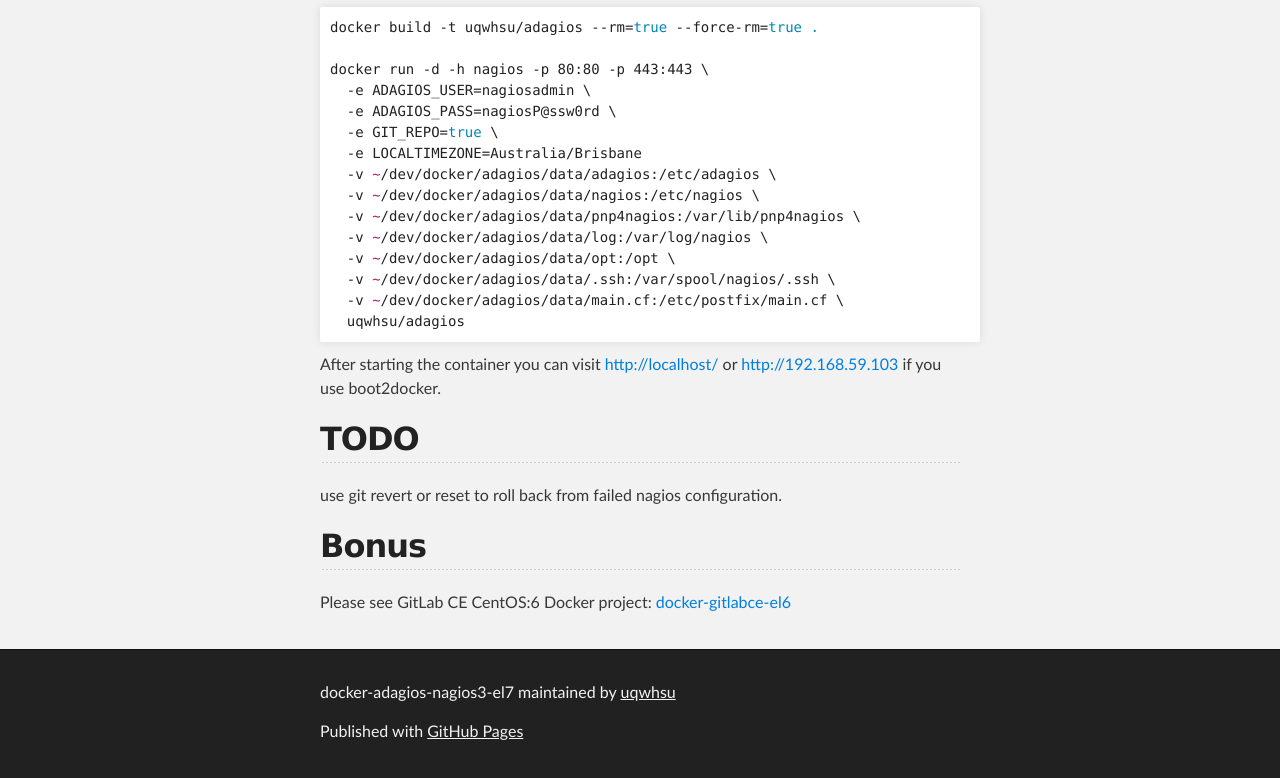
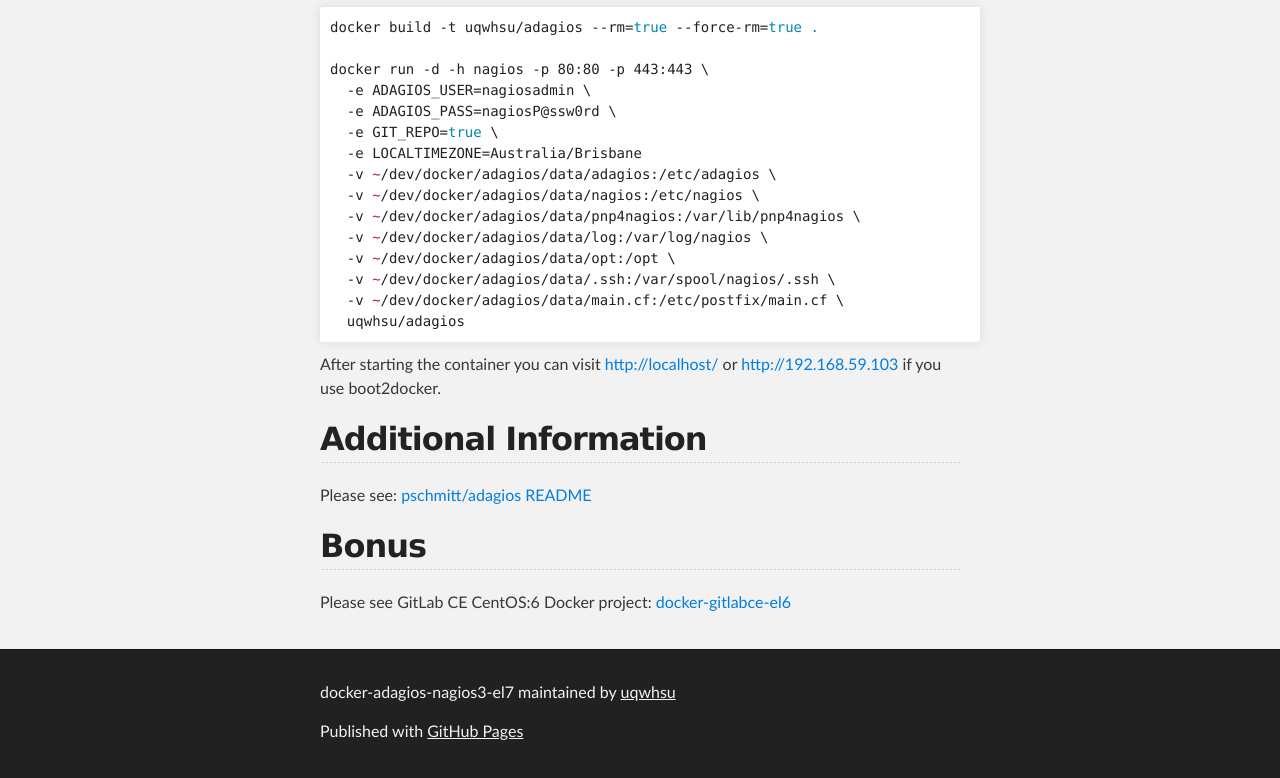
Before and after one commit to uqwhsu/docker-adagios-nagios3-el7, a plain HTML site: page index.html in a window 1280 px wide. Shown: the part 1604-2382 px from the top of the page. Drawn offline with Linux system fonts and the light colour scheme.

Commit message:
Create gh-pages branch via GitHub

```diff
--- a/index.html
+++ b/index.html
@@ -121,9 +121,9 @@ docker run -d -h nagios -p 80:80 -p 443:443 \
 <p>After starting the container you can visit <a href="http://localhost/">http://localhost/</a> or <a href="http://192.168.59.103">http://192.168.59.103</a> if you use boot2docker. </p>
 
 <h2>
-<a id="todo" class="anchor" href="#todo" aria-hidden="true"><span aria-hidden="true" class="octicon octicon-link"></span></a>TODO</h2>
+<a id="additional-information" class="anchor" href="#additional-information" aria-hidden="true"><span aria-hidden="true" class="octicon octicon-link"></span></a>Additional Information</h2>
 
-<p>use git revert or reset to roll back from failed nagios configuration.</p>
+<p>Please see: <a href="https://github.com/pschmitt/docker-adagios/blob/master/README.md">pschmitt/adagios README</a></p>
 
 <h2>
 <a id="bonus" class="anchor" href="#bonus" aria-hidden="true"><span aria-hidden="true" class="octicon octicon-link"></span></a>Bonus</h2>
```
Also changed, not shown: params.json (+1 -1 lines).
